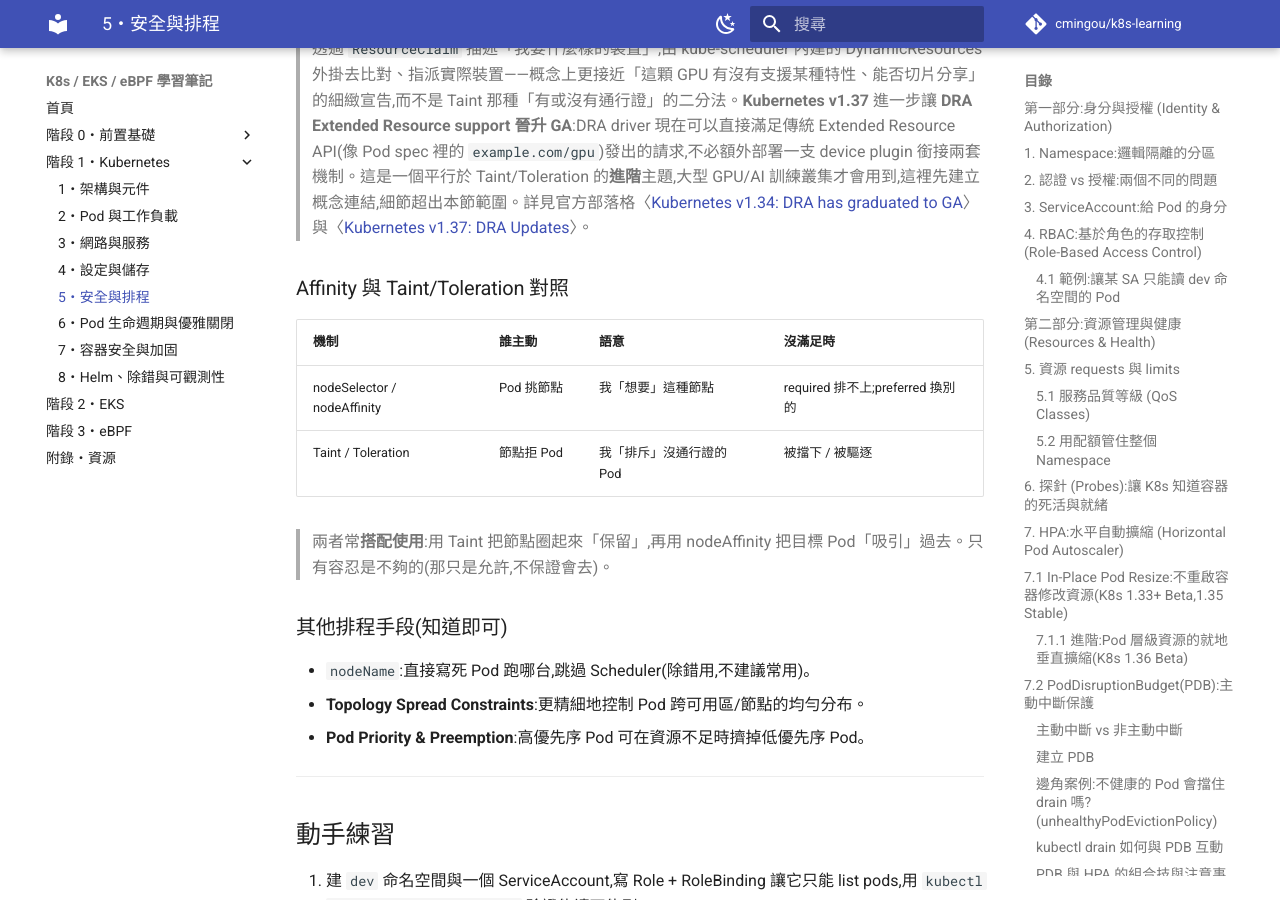
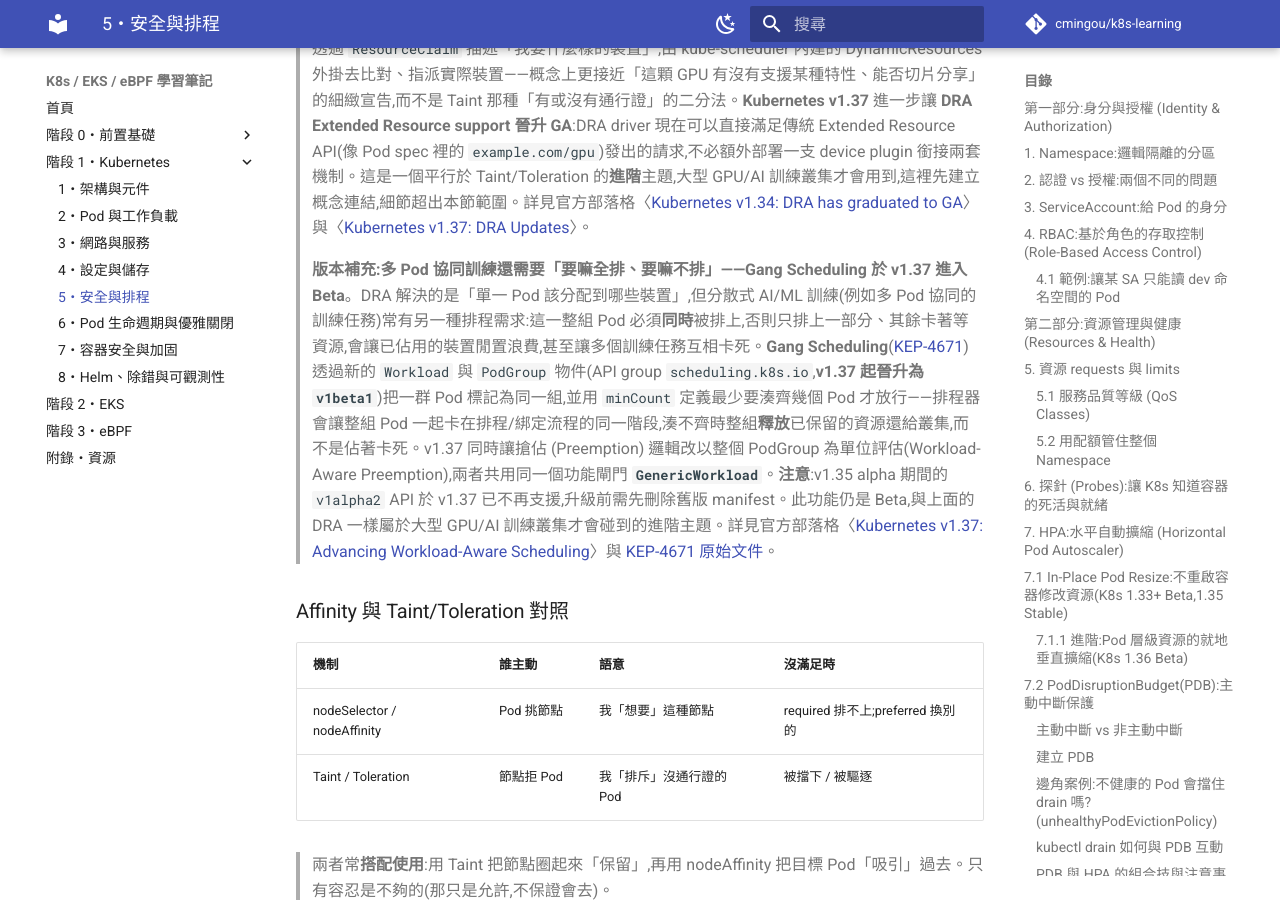
Before and after one commit to cmingou/k8s-learning, an MkDocs documentation site: the page built from docs/01-kubernetes/05-security-scheduling.md, in a window 1280 px wide and 900 px high, scrolled down 14330 px. Built offline with MkDocs 1.6.1 and Material for MkDocs 9.7.7, drawn with Linux system fonts in a browser that asks for light colours; comment, search, counter and statistics services are not loaded.

Commit message:
Document Gang Scheduling (Workload/PodGroup API) beta in v1.37
Kubernetes v1.37 promotes gang scheduling (KEP-4671) to Beta via the
Workload and PodGroup APIs (scheduling.k8s.io/v1beta1), giving
all-or-nothing pod placement for distributed AI/ML training jobs.
Add this alongside the existing DRA/GPU scheduling callout since both
target the same large-scale training workload scenarios.

Sources:
- https://kubernetes.io/blog/2026/09/08/kubernetes-v1-37-advancing-workload-aware-scheduling/
- https://github.com/kubernetes/enhancements/blob/master/keps/sig-scheduling/4671-gang-scheduling/README.md

Co-Authored-By: Claude Sonnet 5 <noreply@anthropic.com>
Claude-Session: https://claude.ai/code/session_011fLVud7t9tZNNBYEqWGT5Y

```diff
--- a/docs/01-kubernetes/05-security-scheduling.md
+++ b/docs/01-kubernetes/05-security-scheduling.md
@@ -581,6 +581,8 @@ spec:
 
 > **版本補充:GPU 這類特殊硬體,新專案該用 Dynamic Resource Allocation (DRA) 而非只靠 Taint**。上面的汙點/容忍只解決「哪些 Pod 能上這台節點」的粗粒度問題;它不知道節點上究竟有幾張 GPU、型號是什麼、能不能被多個 Pod 分時共用。**DRA** 是 K8s 原生設計來處理這類「結構化裝置請求」的機制,核心 API(`resource.k8s.io/v1`,含 `DeviceClass`、`ResourceClaim`、`ResourceClaimTemplate`、`ResourceSlice` 等物件)已於 **v1.34 GA、v1.35 起功能閘門鎖定為預設開啟(無法關閉)**:硬體廠商的 DRA driver 在每個節點發布可用裝置清單(`ResourceSlice`),Pod 透過 `ResourceClaim` 描述「我要什麼樣的裝置」,由 kube-scheduler 內建的 DynamicResources 外掛去比對、指派實際裝置——概念上更接近「這顆 GPU 有沒有支援某種特性、能否切片分享」的細緻宣告,而不是 Taint 那種「有或沒有通行證」的二分法。**Kubernetes v1.37** 進一步讓 **DRA Extended Resource support 晉升 GA**:DRA driver 現在可以直接滿足傳統 Extended Resource API(像 Pod spec 裡的 `example.com/gpu`)發出的請求,不必額外部署一支 device plugin 銜接兩套機制。這是一個平行於 Taint/Toleration 的**進階**主題,大型 GPU/AI 訓練叢集才會用到,這裡先建立概念連結,細節超出本節範圍。詳見官方部落格〈[Kubernetes v1.34: DRA has graduated to GA](https://kubernetes.io/blog/2025/09/01/kubernetes-v1-34-dra-updates/)〉與〈[Kubernetes v1.37: DRA Updates](https://kubernetes.io/blog/2026/09/03/kubernetes-v1-37-dra-updates/)〉。
 
+> **版本補充:多 Pod 協同訓練還需要「要嘛全排、要嘛不排」——Gang Scheduling 於 v1.37 進入 Beta**。DRA 解決的是「單一 Pod 該分配到哪些裝置」,但分散式 AI/ML 訓練(例如多 Pod 協同的訓練任務)常有另一種排程需求:這一整組 Pod 必須**同時**被排上,否則只排上一部分、其餘卡著等資源,會讓已佔用的裝置閒置浪費,甚至讓多個訓練任務互相卡死。**Gang Scheduling**([KEP-4671](https://github.com/kubernetes/enhancements/blob/master/keps/sig-scheduling/4671-gang-scheduling/README.md))透過新的 `Workload` 與 `PodGroup` 物件(API group `scheduling.k8s.io`,**v1.37 起晉升為 `v1beta1`**)把一群 Pod 標記為同一組,並用 `minCount` 定義最少要湊齊幾個 Pod 才放行——排程器會讓整組 Pod 一起卡在排程/綁定流程的同一階段,湊不齊時整組**釋放**已保留的資源還給叢集,而不是佔著卡死。v1.37 同時讓搶佔 (Preemption) 邏輯改以整個 PodGroup 為單位評估(Workload-Aware Preemption),兩者共用同一個功能閘門 **`GenericWorkload`**。**注意**:v1.35 alpha 期間的 `v1alpha2` API 於 v1.37 已不再支援,升級前需先刪除舊版 manifest。此功能仍是 Beta,與上面的 DRA 一樣屬於大型 GPU/AI 訓練叢集才會碰到的進階主題。詳見官方部落格〈[Kubernetes v1.37: Advancing Workload-Aware Scheduling](https://kubernetes.io/blog/2026/09/08/kubernetes-v1-37-advancing-workload-aware-scheduling/)〉與 [KEP-4671 原始文件](https://github.com/kubernetes/enhancements/blob/master/keps/sig-scheduling/4671-gang-scheduling/README.md)。
+
 ### Affinity 與 Taint/Toleration 對照
 
 | 機制 | 誰主動 | 語意 | 沒滿足時 |
```
